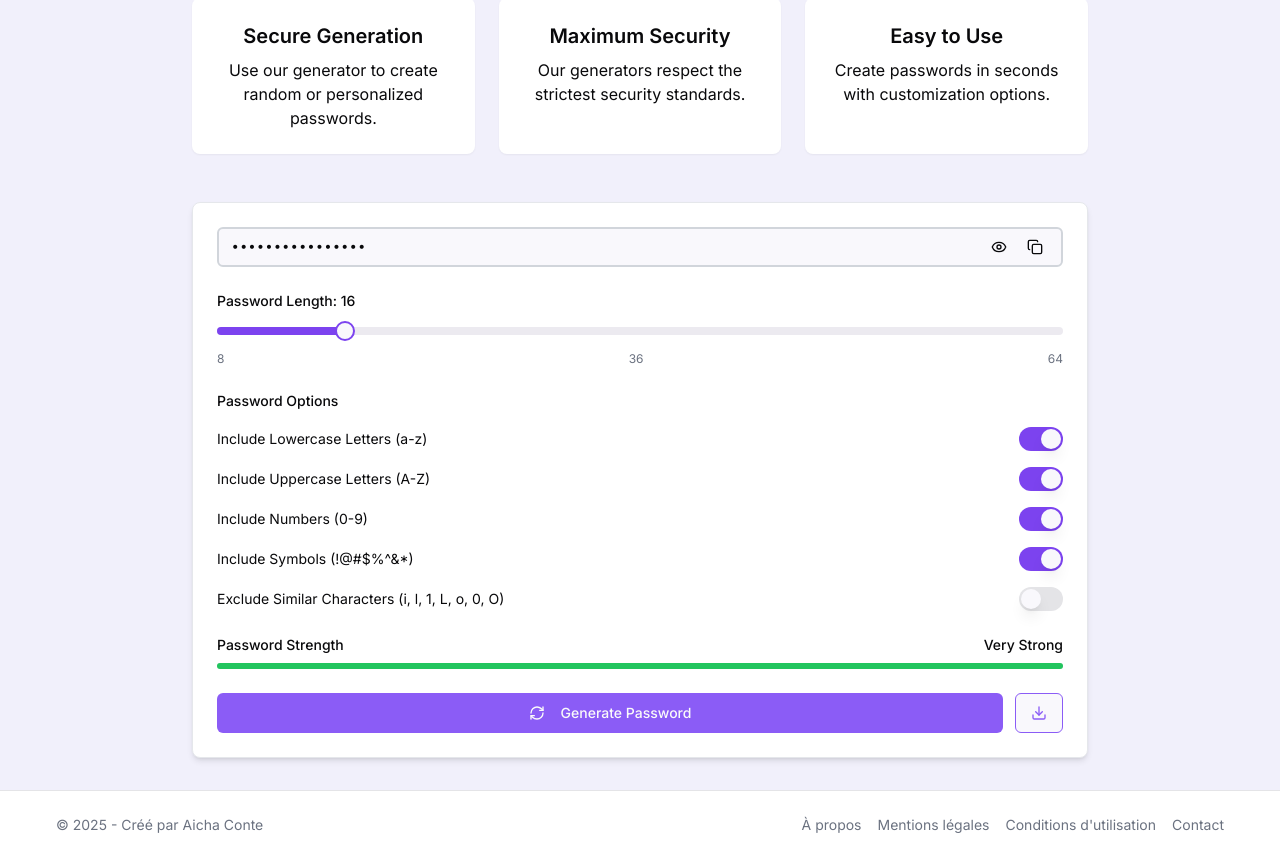
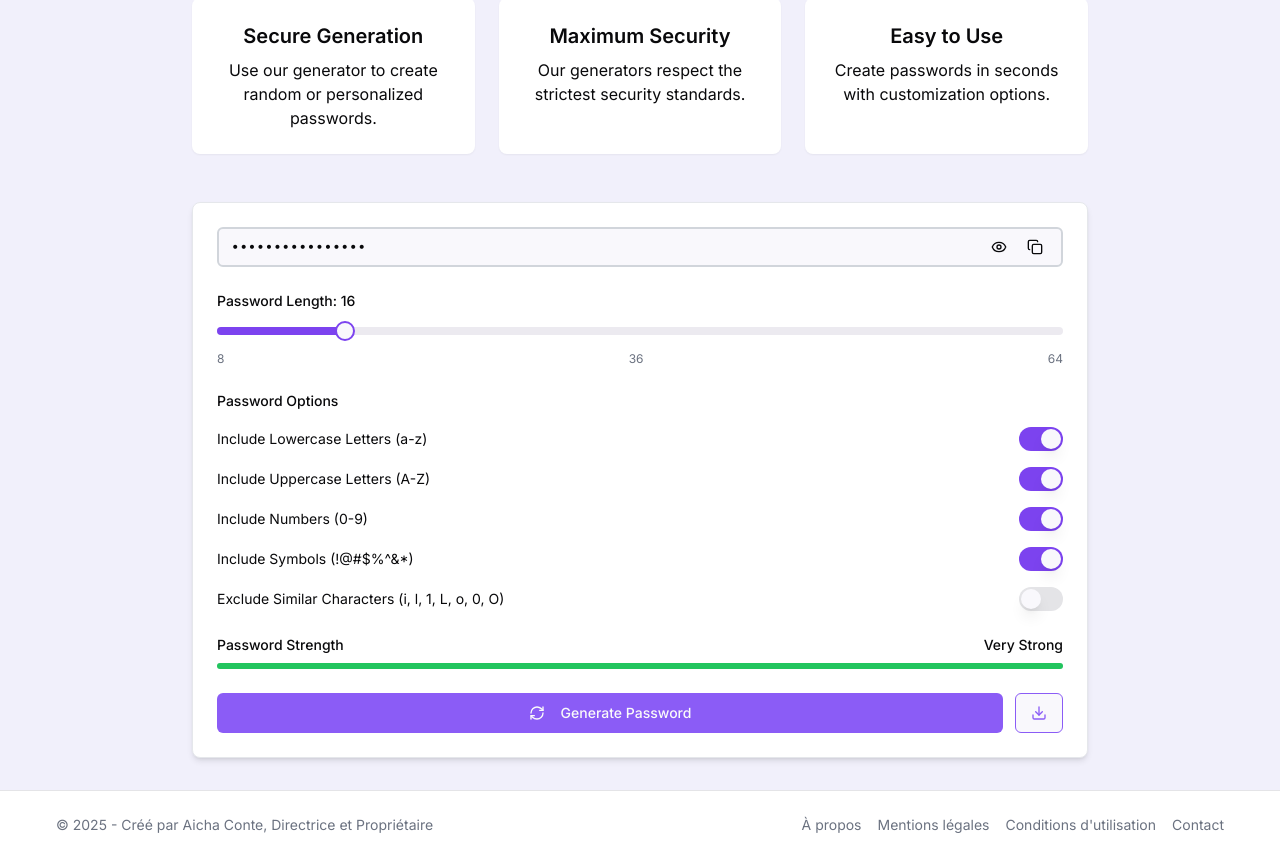
Before and after one commit to AbconBuzyApp/forti-pass-forge, a React (Vite) app: page / in a window 1280 px wide. Shown: the part 306-1165 px from the top of the page. Built offline with nearby package versions, Linux system fonts and the light colour scheme.

Commit message:
Add author information.
Update author information in the footer.

```diff
--- a/src/components/Footer.tsx
+++ b/src/components/Footer.tsx
@@ -1,6 +1,5 @@
 
 import { Language } from "@/types";
-import { getTranslation } from "@/utils/i18n";
 import { Link } from "react-router-dom";
 
 interface FooterProps {
@@ -12,7 +11,7 @@ const Footer = ({ language }: FooterProps) => {
     <footer className="w-full py-6 px-6 bg-white border-t mt-auto">
       <div className="container mx-auto flex flex-col md:flex-row justify-between items-center gap-4">
         <div className="text-sm text-gray-500">
-          © 2025 - Créé par Aicha Conte
+          © 2025 - Créé par Aicha Conte, Directrice et Propriétaire
         </div>
         <div className="flex items-center gap-4">
           <Link to="/about" className="text-sm text-gray-500 hover:text-fortipass-purple transition-colors">
```
